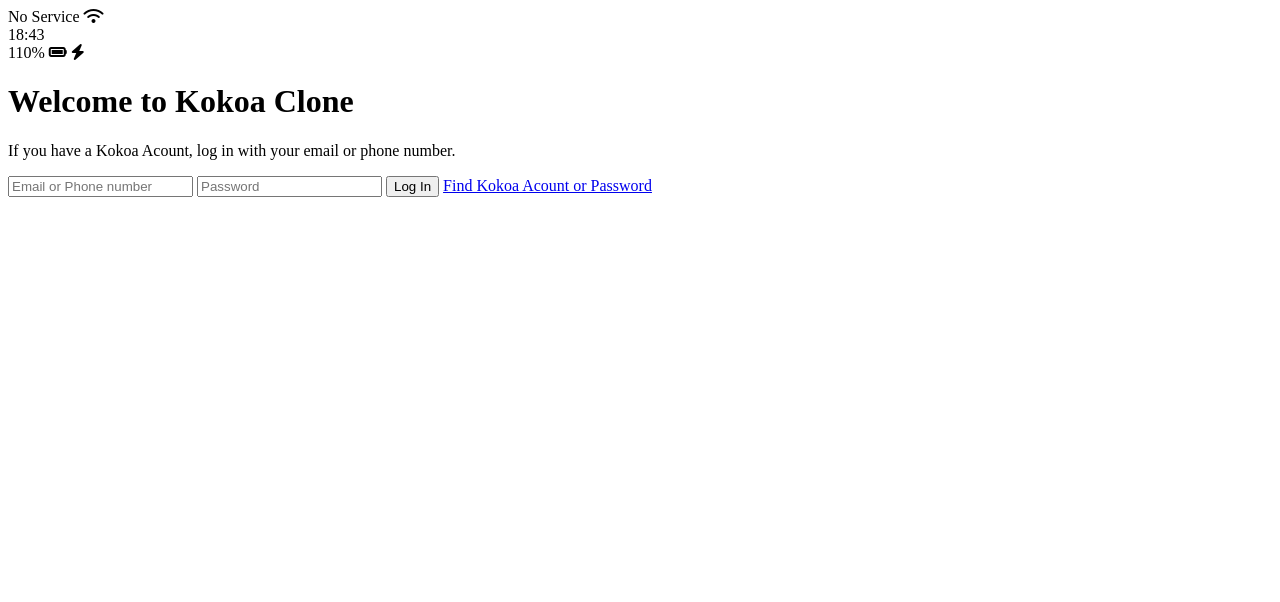
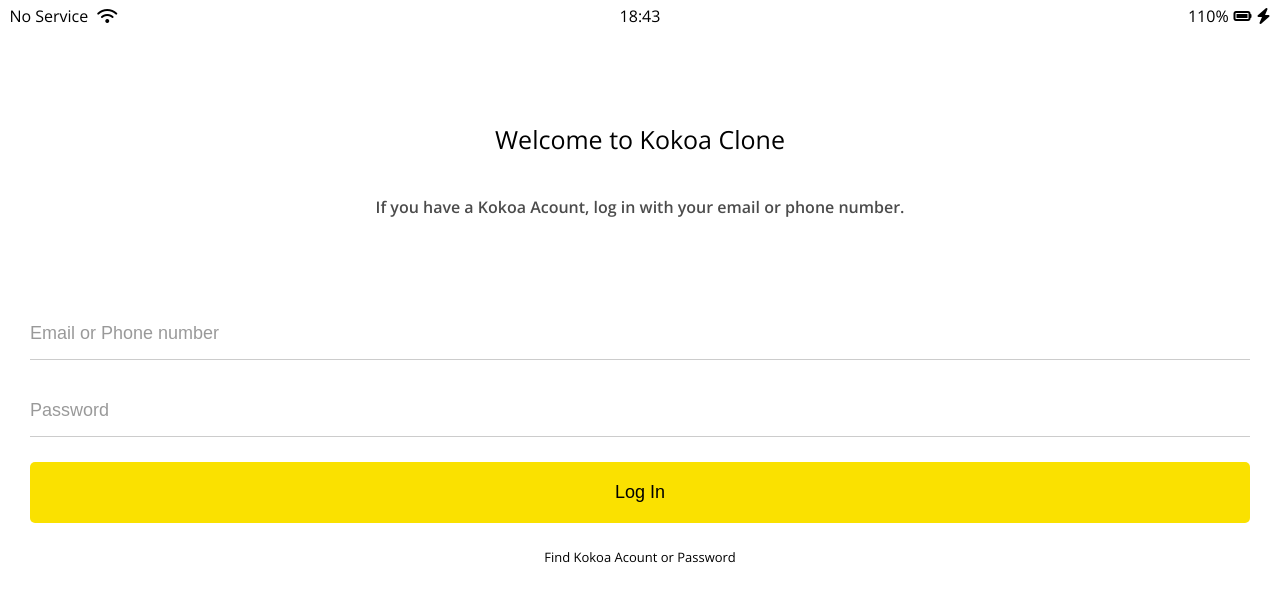
Before and after one commit to juusung2013/kokoa-clone-2022, a plain HTML site: page index.html in a window 1280 px wide. Drawn offline with nearby package versions, Linux system fonts and the light colour scheme.

Commit message:
decorate login page

```diff
--- /dev/null
+++ b/CSS/reset.css
@@ -0,0 +1,72 @@
+/*! minireset.css v0.0.6 | MIT License | github.com/jgthms/minireset.css */
+html,
+body,
+p,
+ol,
+ul,
+li,
+dl,
+dt,
+dd,
+blockquote,
+figure,
+fieldset,
+legend,
+textarea,
+pre,
+iframe,
+hr,
+h1,
+h2,
+h3,
+h4,
+h5,
+h6 {
+  margin: 0;
+  padding: 0;
+}
+h1,
+h2,
+h3,
+h4,
+h5,
+h6 {
+  font-size: 100%;
+  font-weight: normal;
+}
+ul {
+  list-style: none;
+}
+button,
+input,
+select {
+  margin: 0;
+}
+html {
+  box-sizing: border-box;
+}
+*,
+*::before,
+*::after {
+  box-sizing: inherit;
+}
+img,
+video {
+  height: auto;
+  max-width: 100%;
+}
+iframe {
+  border: 0;
+}
+table {
+  border-collapse: collapse;
+  border-spacing: 0;
+}
+td,
+th {
+  padding: 0;
+}
+
+input:focus {
+  outline: none;
+}
--- /dev/null
+++ b/CSS/status-bar.css
@@ -0,0 +1,26 @@
+.status-bar {
+  display: flex;
+  justify-content: center;
+  padding: 5px 3px;
+}
+
+.status-bar__column {
+  width: 33%;
+}
+.status-bar__column:first-child span {
+  margin-right: 5px;
+}
+
+.status-bar__column:nth-child(2) {
+  display: flex;
+  justify-content: center;
+}
+.status-bar__column:last-child {
+  display: flex;
+  justify-content: flex-end;
+  align-items: center;
+}
+
+.status-bar__column .fa-battery-full {
+  margin: 0px 5px;
+}
--- /dev/null
+++ b/CSS/styles.css
@@ -0,0 +1,65 @@
+@import url("https://fonts.googleapis.com/css2?family=Open+Sans:wght@400;600&display=swap");
+@import "reset.css";
+@import "status-bar.css";
+@import "variable.css";
+
+body {
+  font-family: "Open Sans", sans-serif;
+}
+
+.welcome-header {
+  margin: 90px 0px;
+  text-align: center;
+  display: flex;
+  flex-direction: column;
+  align-items: center;
+  font-weight: 600;
+}
+.welcome-header__title {
+  margin-bottom: 40px;
+  font-size: 25px;
+}
+.welcome-header__text {
+  width: 60%;
+  opacity: 0.7;
+}
+
+#login-form {
+  display: flex;
+  flex-direction: column;
+  margin: 0px 30px;
+}
+
+#login-form input {
+  border: none;
+  font-size: 18px;
+  padding: 15px 0px;
+  margin-bottom: 25px;
+}
+
+#login-form input:not([type="submit"]) {
+  border-bottom: 1px solid rgba(0, 0, 0, 0.2);
+  transition: border-color 0.3s ease-in-out;
+}
+
+#login-form input::placeholder {
+  color: rgba(0, 0, 0, 0.4);
+}
+
+#login-form input:focus {
+  border-color: var(--yellow);
+}
+
+#login-form input[type="submit"] {
+  background-color: var(--yellow);
+  cursor: pointer;
+  padding: 20px 0px;
+  border-radius: 5px;
+}
+
+#login-form a {
+  text-align: center;
+  text-decoration: none;
+  color: inherit;
+  font-size: 13px;
+}
--- /dev/null
+++ b/CSS/variable.css
@@ -0,0 +1,3 @@
+:root {
+  --yellow: #fae100;
+}
--- a/index.html
+++ b/index.html
@@ -1,13 +1,14 @@
 <!DOCTYPE html>
 <html lang="en">
   <head>
+    <link rel="stylesheet" href="css/styles.css" />
     <meta charset="UTF-8" />
     <meta http-equiv="X-UA-Compatible" content="IE=edge" />
     <meta name="viewport" content="width=device-width, initial-scale=1.0" />
     <title>Welcome to Kokoa Talk</title>
   </head>
   <body>
-    <div id="status-bar">
+    <div class="status-bar">
       <div class="status-bar__column">
         <span>No Service</span>
         <i class="fa-solid fa-wifi"></i>
```
